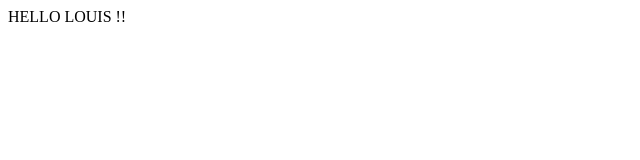
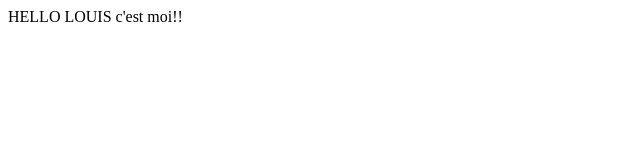
Before and after one commit to lougerard/portfolio.github.io, a plain HTML site: page index.html in a window 1280 px wide. Shown: the full height of the page, 0-640 px from the left. Drawn offline with Linux system fonts and the light colour scheme.

Commit message:
ajout moi

```diff
--- a/index.html
+++ b/index.html
@@ -1,5 +1,5 @@
 <html>
 
-HELLO LOUIS !!
+HELLO LOUIS c'est moi!!
 
 </html>
```
